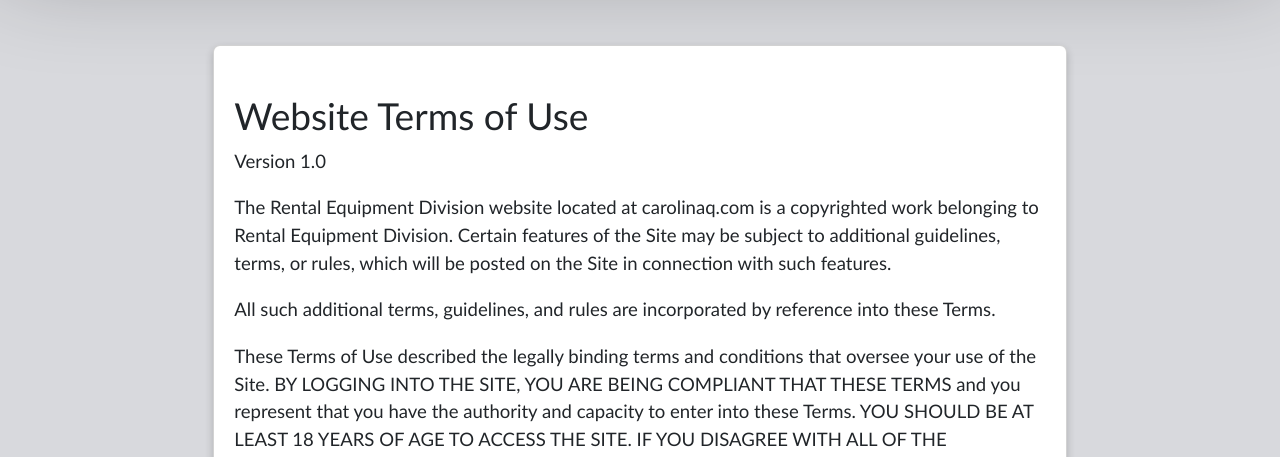
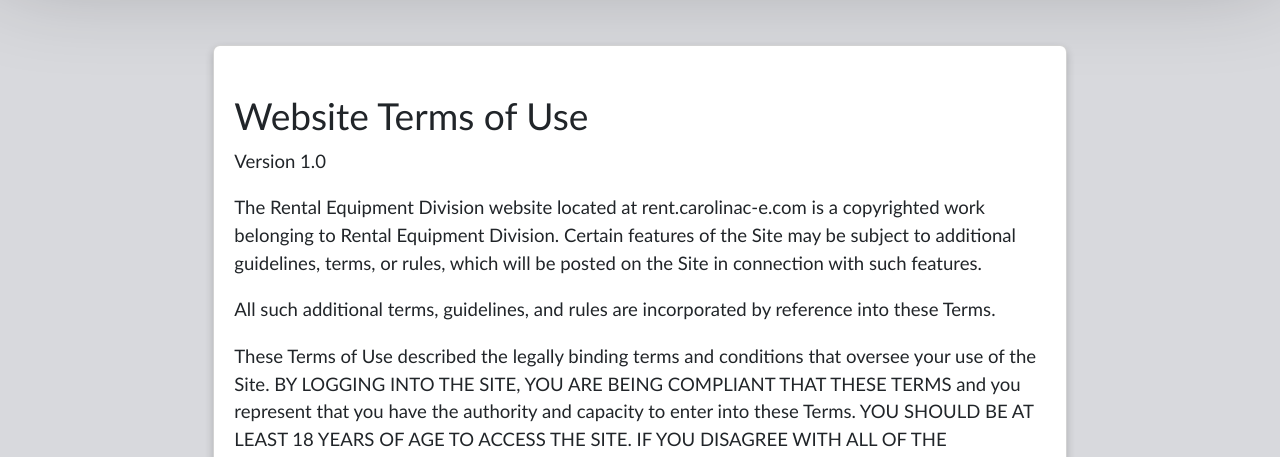
Before and after one commit to macklellan/cce_equipment_rental_app, a Flask app: page /terms in a window 1280 px wide. Shown: the part 142-599 px from the top of the page. Run offline with Flask 3, Linux system fonts and the light colour scheme; some libraries are stand-ins or nearby versions.

Commit message:
Fiixed url and name in terms page

```diff
--- a/templates/terms.html
+++ b/templates/terms.html
@@ -12,7 +12,7 @@
 
 <p>Version 1.0</p>
 
-<p>The <span class="highlight preview_website_name">Rental Equipment Division</span> website located at <span class="highlight preview_website_url">carolinaq.com</span> is a copyrighted work belonging to <span class="highlighted preview_website_name">Rental Equipment Division</span>. Certain features of the Site may be subject to additional guidelines, terms, or rules, which will be posted on the Site in connection with such features.</p>
+<p>The <span class="highlight preview_website_name">Rental Equipment Division</span> website located at <span class="highlight preview_website_url">rent.carolinac-e.com</span> is a copyrighted work belonging to <span class="highlighted preview_website_name">Rental Equipment Division</span>. Certain features of the Site may be subject to additional guidelines, terms, or rules, which will be posted on the Site in connection with such features.</p>
 
 <p>All such additional terms, guidelines, and rules are incorporated by reference into these Terms.</p>
 
@@ -65,7 +65,7 @@
 
 <p><strong>Cookies and Web Beacons.</strong> Like any other website, <span class="highlight preview_website_name">Rental Equipment Division</span> uses ‘cookies'. These cookies are used to store information including visitors' preferences, and the pages on the website that the visitor accessed or visited. The information is used to optimize the users' experience by customizing our web page content based on visitors' browser type and/or other information.</p>
 
-<p><strong>Google DoubleClick DART Cookie.</strong> Google is one of a third-party vendor on our site. It also uses cookies, known as DART cookies, to serve ads to our site visitors based upon their visit to www.carolinaq.com and other sites on the internet. However, visitors may choose to decline the use of DART cookies by visiting the Google ad and content network Privacy Policy at the following URL – <a href="https://policies.google.com/technologies/ads">https://policies.google.com/technologies/ads</a></p>
+<p><strong>Google DoubleClick DART Cookie.</strong> Google is one of a third-party vendor on our site. It also uses cookies, known as DART cookies, to serve ads to our site visitors based upon their visit to www.rent.carolinac-e.com and other sites on the internet. However, visitors may choose to decline the use of DART cookies by visiting the Google ad and content network Privacy Policy at the following URL – <a href="https://policies.google.com/technologies/ads">https://policies.google.com/technologies/ads</a></p>
 
 
 <p><strong>Our Advertising Partners.</strong> Some of advertisers on our site may use cookies and web beacons. Our advertising partners are listed below. Each of our advertising partners has their own Privacy Policy for their policies on user data. For easier access, we hyperlinked to their Privacy Policies below.</p>
@@ -158,8 +158,8 @@
 
 <h2>Contact Information</h2>
 
-<p>Address: <span class="highlight preview_Carolina C&E, Inc_address">Carolina C&E, Inc Address</span></p>
-<p>Email: <span class="highlight preview_email">Email@carolinaq.com</span></p>
+<!-- <p>Address: <span class="highlight preview_Carolina C&E, Inc_address">Carolina C&E, Inc Address</span></p> -->
+<p>Email: <span class="highlight preview_email">westerncarolinarentals@gmail.com</span></p>
 
 
                                      </div>
```
